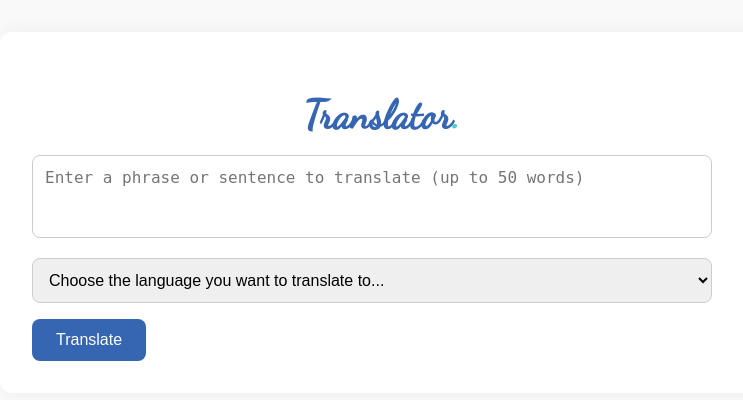
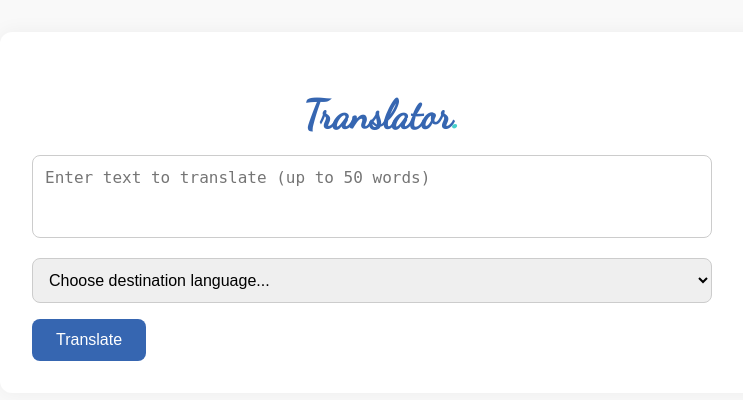
Before and after one commit to seanclark/translator_app, a Flask app: page / in a window 1280 px wide. Shown: the top 400 px of the page, without its empty margins (258-1001 px from the left). Run offline with Flask 3, Linux system fonts and the light colour scheme.

Commit message:
Changed placeholder

```diff
--- a/templates/index.html
+++ b/templates/index.html
@@ -10,9 +10,9 @@
     <div class = "container">
         <h1 class="logo-title">Translator<span class="accent-dot">.</span></h1>
             <form method="POST">
-            <textarea name="prompt" placeholder="Enter a phrase or sentence to translate (up to 50 words)" required rows="3" class="fade-in"></textarea>
+            <textarea name="prompt" placeholder="Enter text to translate (up to 50 words)" required rows="3" class="fade-in"></textarea>
             <select name="style" class="fade-in" required>
-                <option value="" selected class="placeholder-option">Choose the language you want to translate to...</option>
+                <option value="" selected class="placeholder-option">Choose destination language...</option>
                 <option value="spanish">Spanish</option>
                 <option value="french">French</option>
                 <option value="japanese">Japanese</option>
```
